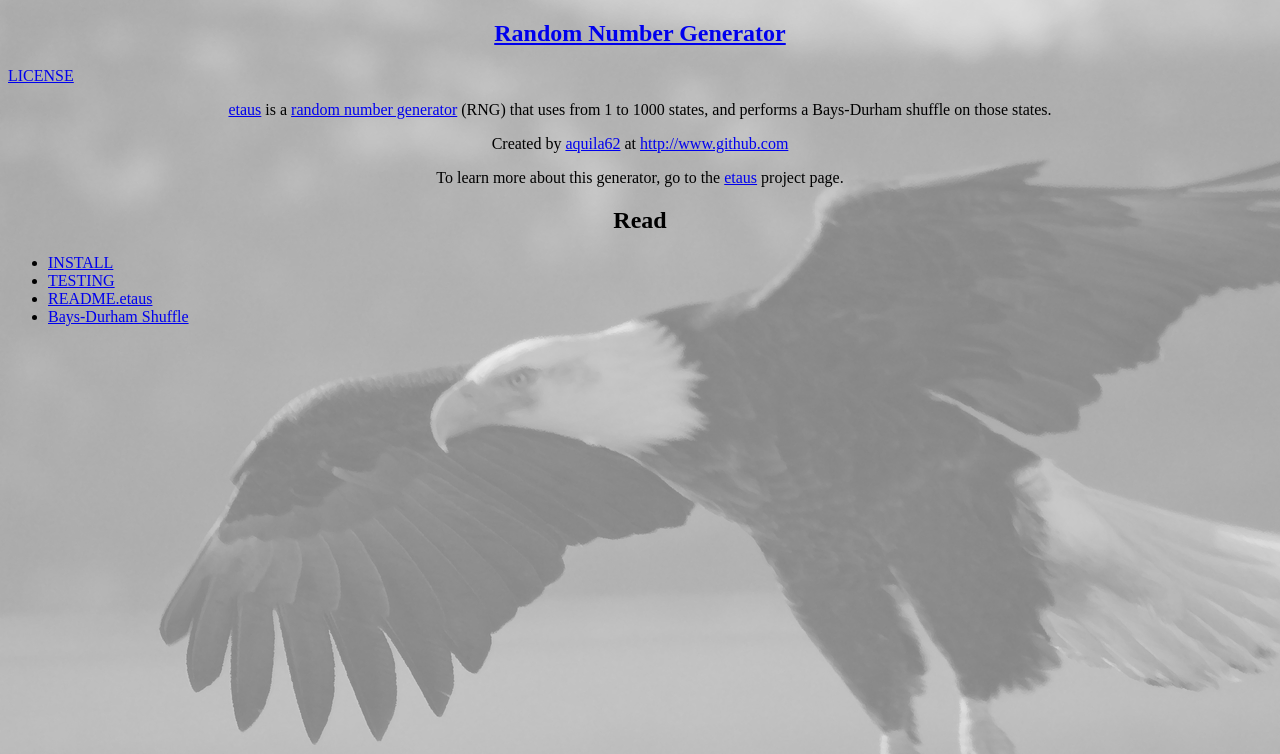
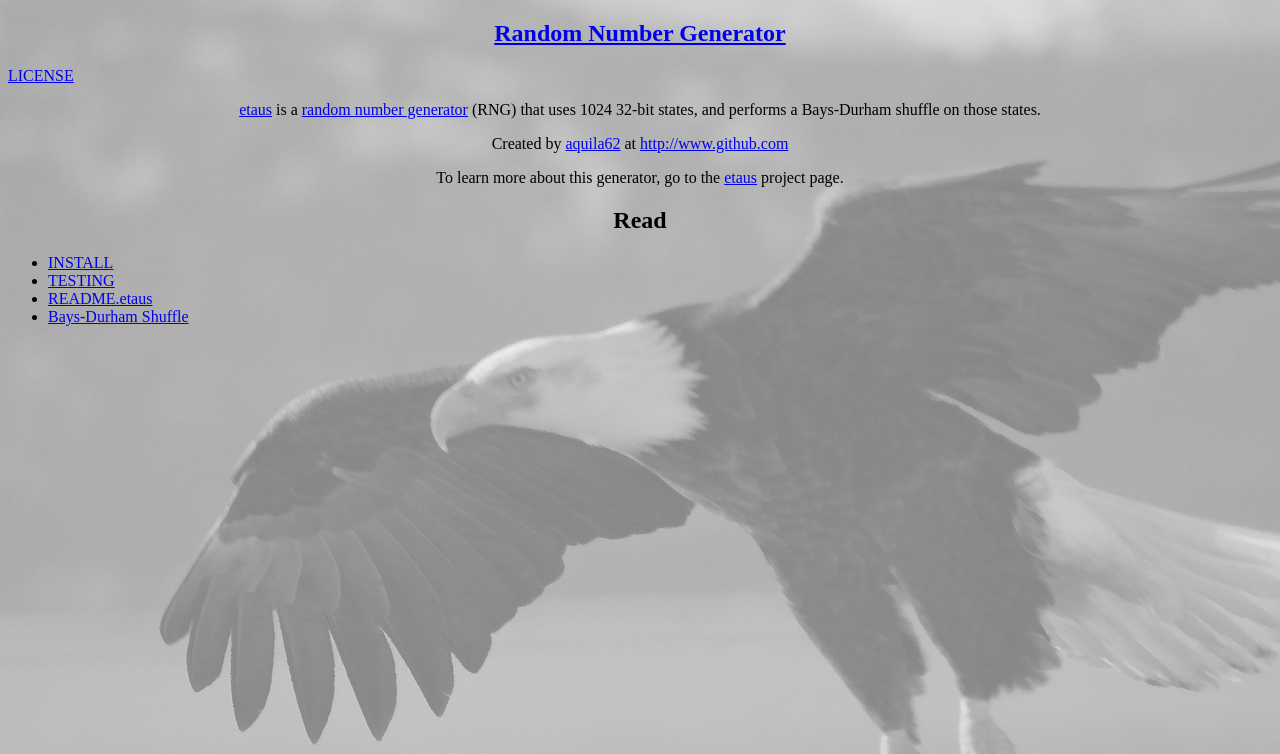
Before and after one commit to aquila62/aquila62.github.io, a plain HTML site: page index.html in a window 1280 px wide. Shown: the part 46-800 px from the top of the page. Drawn offline with Linux system fonts and the light colour scheme.

Commit message:
Corrected definition of etaus

```diff
--- a/index.html
+++ b/index.html
@@ -22,7 +22,7 @@ etaus</A>
 is a
 <A HREF="http://en.wikipedia.org/wiki/Pseudorandom_number_generator">
 random number generator</A>
-(RNG) that uses from 1 to 1000 states,
+(RNG) that uses 1024 32-bit states,
 and performs a Bays-Durham shuffle on those states.
 <P ALIGN=CENTER>
 Created by
```
